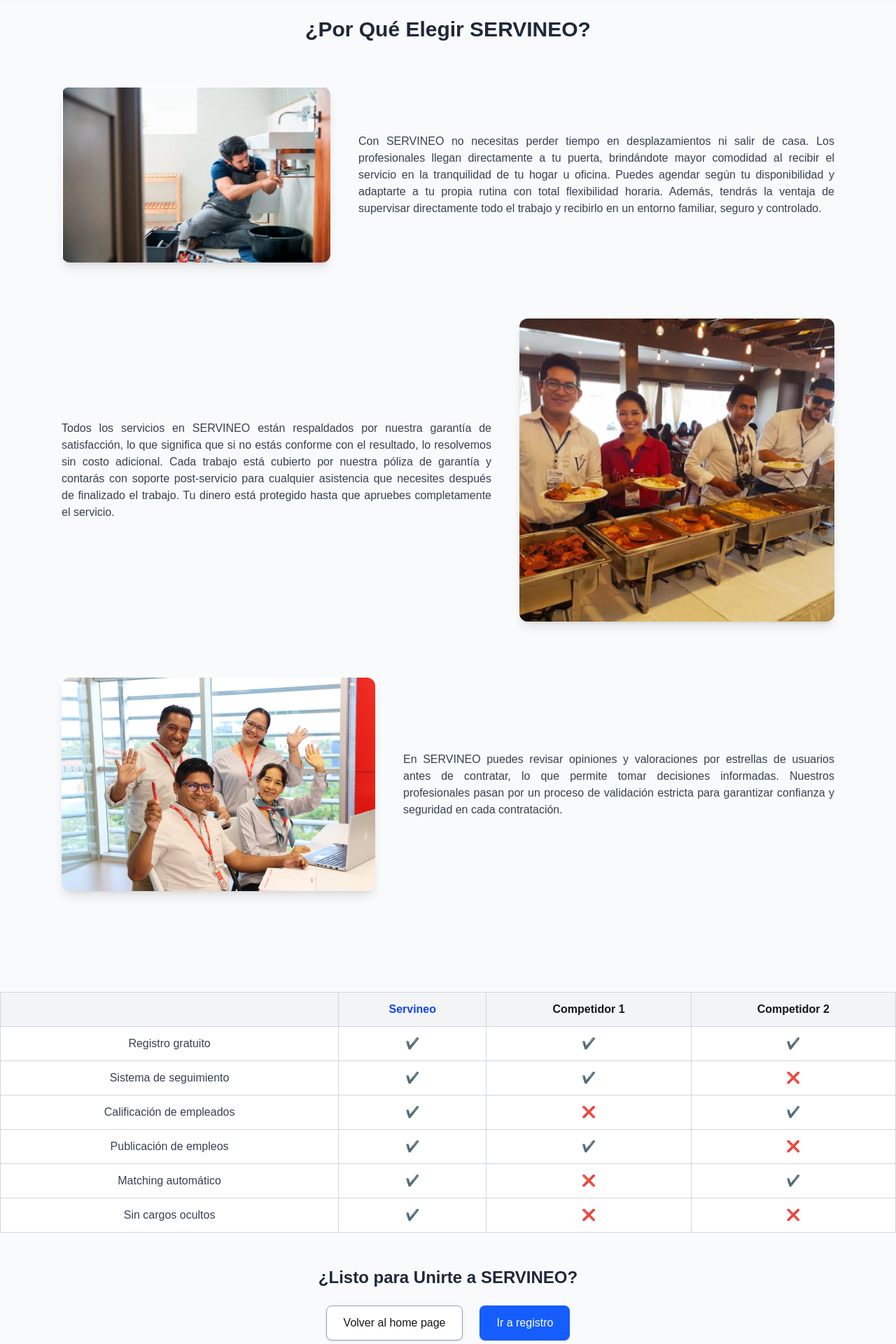
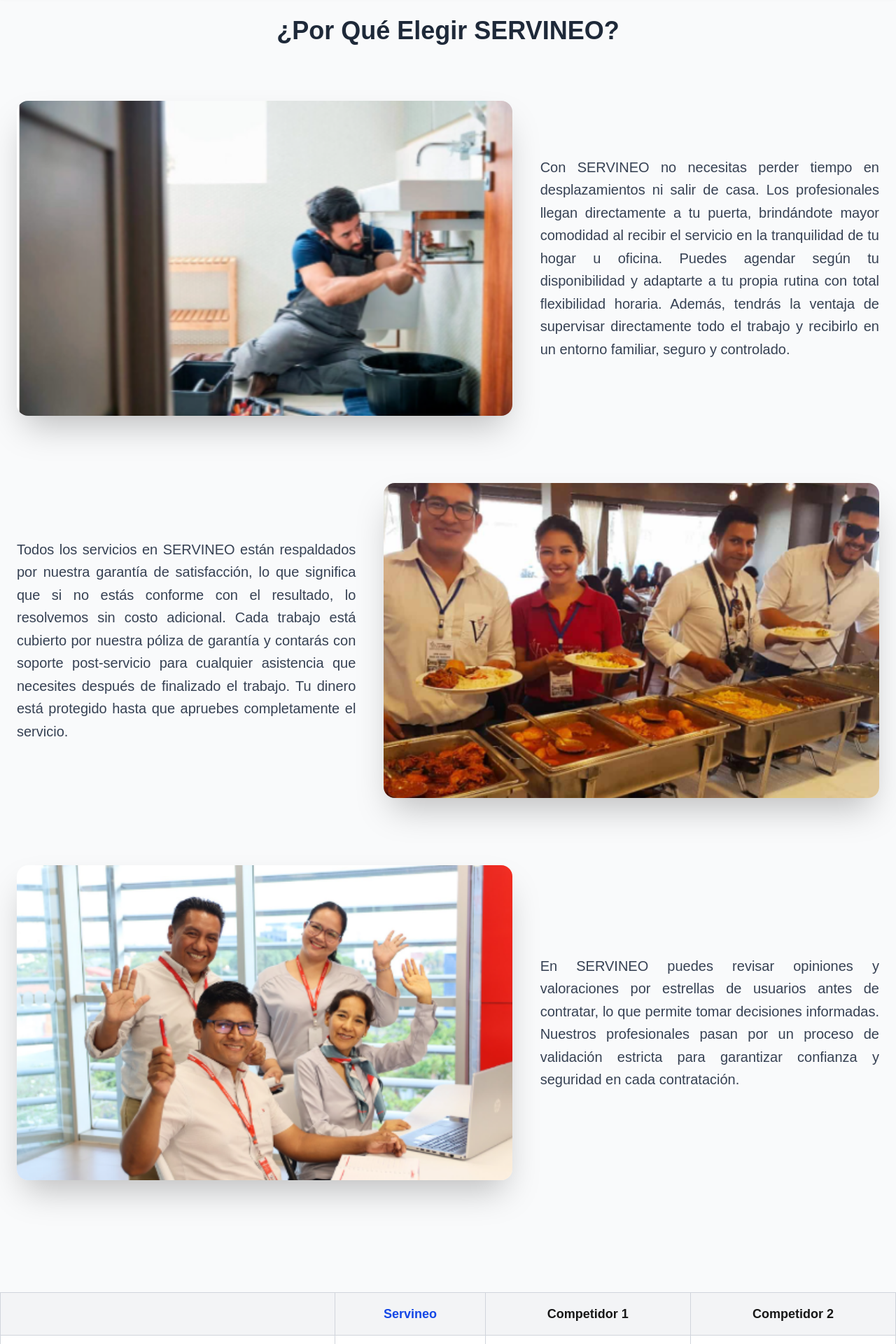
Before and after one commit to robertgt0/alquiler_front, a Next.js app: page /porqueservineo in a window 1280 px wide. Shown: the part 80-2000 px from the top of the page at 70% size. Built offline with nearby package versions, Linux system fonts and the light colour scheme.

Commit message:
fix: tamaño de imagenes y alineacion de los parrafos

```diff
--- a/src/app/porqueservineo/page.tsx
+++ b/src/app/porqueservineo/page.tsx
@@ -9,21 +9,21 @@
 
   return (
     <main className="w-full flex flex-col items-center justify-center bg-gray-50 text-center">
-      <section className="w-full max-w-6xl px-6 py-16">
-        <h1 className="text-3xl font-bold mb-16 text-gray-800">
+      <section className="w-full max-w-7xl px-6 py-16">
+        <h1 className="text-4xl font-bold mb-20 text-gray-800">
           ¿Por Qué Elegir SERVINEO?
         </h1>
 
         {/* Banner 1 - Imagen izquierda */}
-        <div className="flex flex-col md:flex-row items-center mb-20 gap-10">
+        <div className="flex flex-col md:flex-row items-center mb-24 gap-10">
           <Image
             src="/beneficio1.png"
             alt="Beneficio 1"
-            width={450}
-            height={250}
-            className="rounded-xl shadow-lg object-cover"
+            width={1200}
+            height={700}
+            className="rounded-2xl shadow-2xl object-cover w-full md:w-[900px] h-[450px]"
           />
-          <p className="text-gray-700 text-justify">
+          <p className="text-gray-700 text-justify text-xl leading-relaxed md:w-1/2">
             Con SERVINEO no necesitas perder tiempo en desplazamientos ni salir de casa.
             Los profesionales llegan directamente a tu puerta, brindándote mayor comodidad
             al recibir el servicio en la tranquilidad de tu hogar u oficina. Puedes
@@ -34,15 +34,15 @@
         </div>
 
         {/* Banner 2 - Imagen derecha */}
-        <div className="flex flex-col md:flex-row-reverse items-center mb-20 gap-10">
+        <div className="flex flex-col md:flex-row-reverse items-center mb-24 gap-10">
           <Image
             src="/beneficio2.png"
             alt="Beneficio 2"
-            width={450}
-            height={250}
-            className="rounded-xl shadow-lg object-cover"
+            width={1200}
+            height={700}
+            className="rounded-2xl shadow-2xl object-cover w-full md:w-[900px] h-[450px]"
           />
-          <p className="text-gray-700 text-justify">
+          <p className="text-gray-700 text-justify text-xl leading-relaxed md:w-1/2">
             Todos los servicios en SERVINEO están respaldados por nuestra garantía
             de satisfacción, lo que significa que si no estás conforme con el resultado,
             lo resolvemos sin costo adicional. Cada trabajo está cubierto por nuestra
@@ -53,15 +53,15 @@
         </div>
 
         {/* Banner 3 - Imagen izquierda */}
-        <div className="flex flex-col md:flex-row items-center mb-20 gap-10">
+        <div className="flex flex-col md:flex-row items-center mb-24 gap-10">
           <Image
             src="/beneficio3.png"
             alt="Beneficio 3"
-            width={450}
-            height={250}
-            className="rounded-xl shadow-lg object-cover"
+            width={1200}
+            height={700}
+            className="rounded-2xl shadow-2xl object-cover w-full md:w-[900px] h-[450px]"
           />
-          <p className="text-gray-700 text-justify">
+          <p className="text-gray-700 text-justify text-xl leading-relaxed md:w-1/2">
             En SERVINEO puedes revisar opiniones y valoraciones por estrellas de usuarios
             antes de contratar, lo que permite tomar decisiones informadas. Nuestros
             profesionales pasan por un proceso de validación estricta para garantizar
@@ -73,13 +73,13 @@
       {/* Tabla comparativa */}
       <section className="w-full bg-white">
         <div className="overflow-x-auto w-full">
-          <table className="w-full border-collapse border border-gray-300 text-center text-sm md:text-base">
+          <table className="w-full border-collapse border border-gray-300 text-center text-base md:text-lg">
             <thead className="bg-gray-100">
               <tr>
-                <th className="border border-gray-300 p-3"></th>
-                <th className="border border-gray-300 p-3 text-blue-700 font-bold">Servineo</th>
-                <th className="border border-gray-300 p-3 font-semibold">Competidor 1</th>
-                <th className="border border-gray-300 p-3 font-semibold">Competidor 2</th>
+                <th className="border border-gray-300 p-4"></th>
+                <th className="border border-gray-300 p-4 text-blue-700 font-bold">Servineo</th>
+                <th className="border border-gray-300 p-4 font-semibold">Competidor 1</th>
+                <th className="border border-gray-300 p-4 font-semibold">Competidor 2</th>
               </tr>
             </thead>
             <tbody>
@@ -93,7 +93,7 @@
               ].map((row, i) => (
                 <tr key={i} className="hover:bg-gray-50">
                   {row.map((cell, j) => (
-                    <td key={j} className="border border-gray-300 p-3 text-gray-700">
+                    <td key={j} className="border border-gray-300 p-4 text-gray-700">
                       {cell}
                     </td>
                   ))}
@@ -105,20 +105,20 @@
       </section>
 
       {/* Sección final */}
-      <section className="w-full py-12 flex flex-col items-center bg-gray-50">
-        <h2 className="text-2xl font-semibold mb-6 text-gray-800">
+      <section className="w-full py-16 flex flex-col items-center bg-gray-50">
+        <h2 className="text-3xl font-semibold mb-8 text-gray-800">
           ¿Listo para Unirte a SERVINEO?
         </h2>
-        <div className="flex flex-wrap gap-6 justify-center">
+        <div className="flex flex-wrap gap-8 justify-center">
           <button
             onClick={() => router.push("/")}
-            className="px-6 py-3 bg-white border border-gray-400 rounded-lg shadow hover:bg-gray-100 transition"
+            className="px-8 py-4 bg-white border border-gray-400 rounded-lg shadow hover:bg-gray-100 transition"
           >
             Volver al home page
           </button>
           <button
             onClick={() => router.push("/registro")}
-            className="px-6 py-3 bg-blue-600 text-white rounded-lg shadow hover:bg-blue-700 transition"
+            className="px-8 py-4 bg-blue-600 text-white rounded-lg shadow hover:bg-blue-700 transition"
           >
             Ir a registro
           </button>
```
